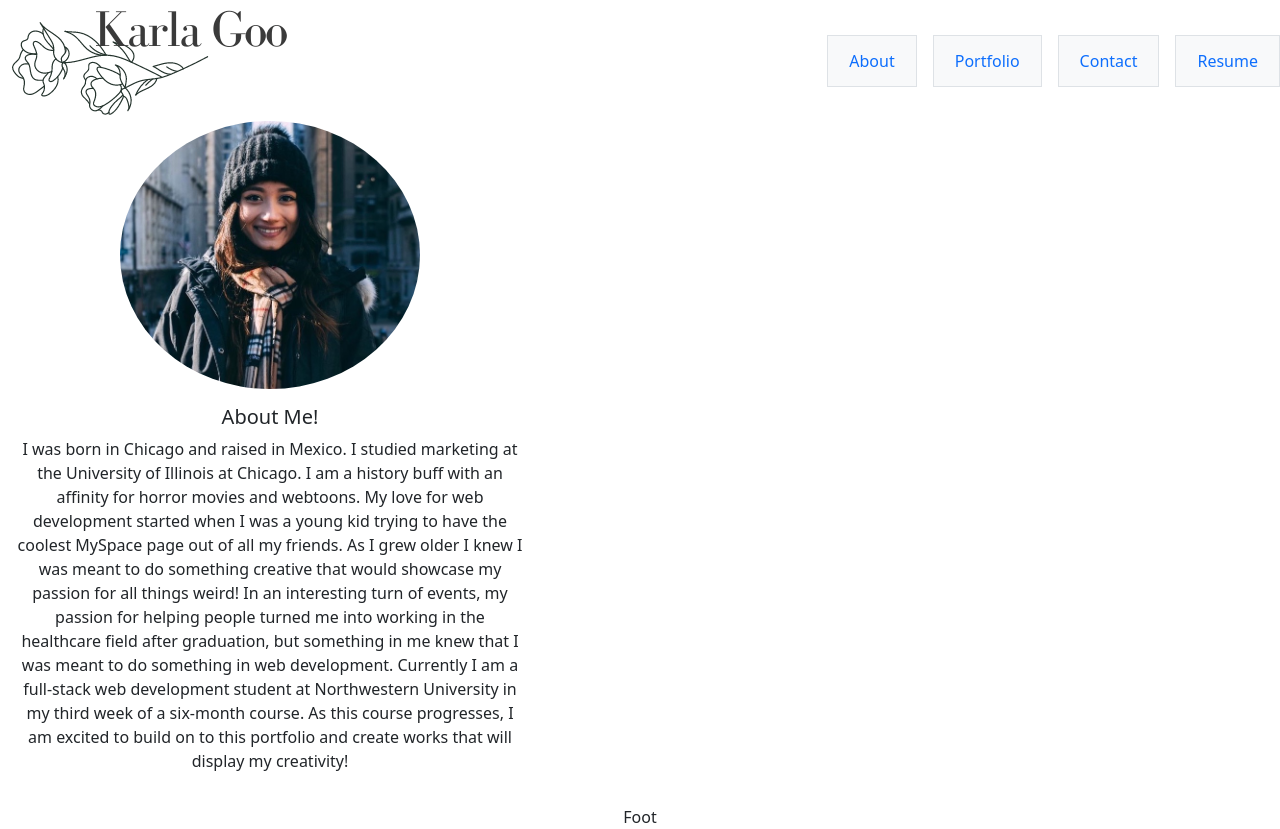
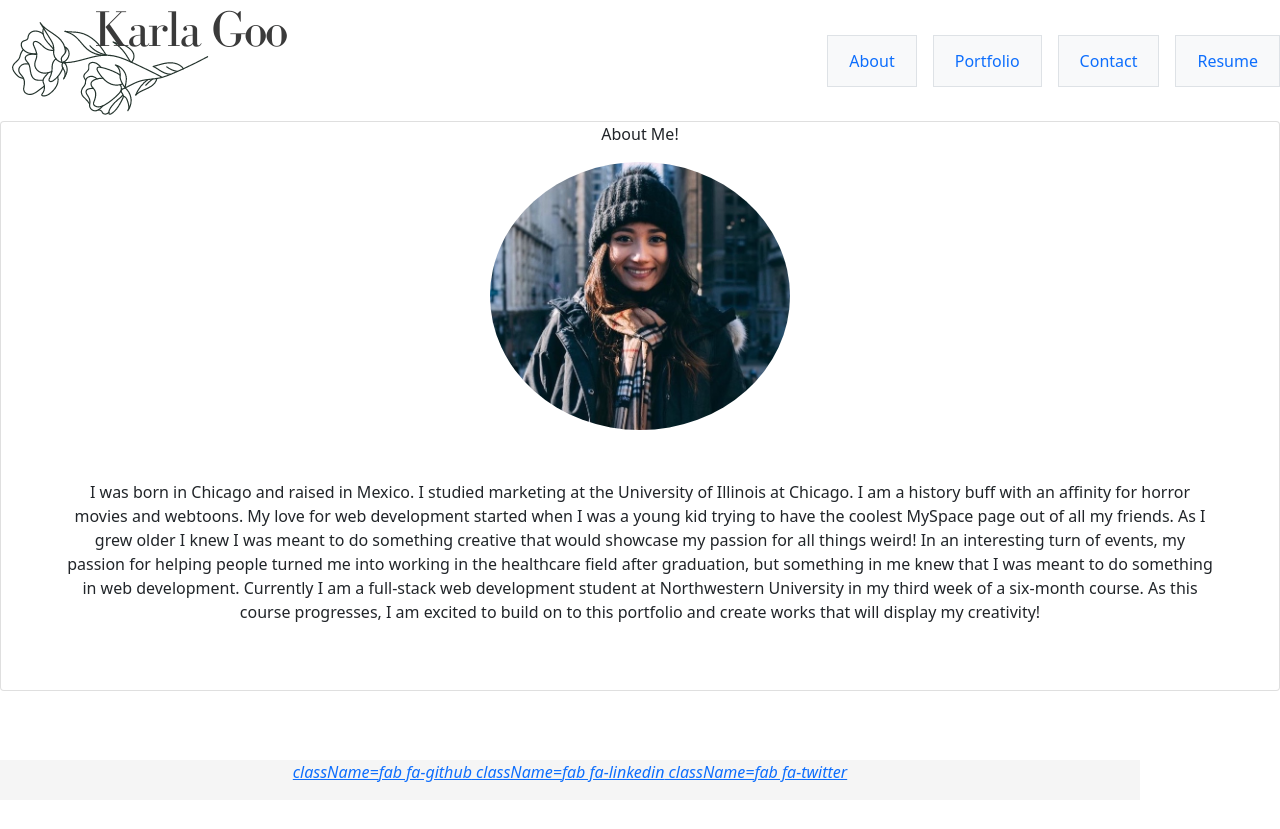
Before and after one commit to karlagoo/react-portfolio, a React (Create React App) app: page / in a window 1280 px wide. After the commit the page ends 800 px from the top, so only its background shows below. Built offline with nearby package versions, Linux system fonts and the light colour scheme.

Commit message:
created footer and added icons

```diff
--- a/package.json
+++ b/package.json
@@ -3,6 +3,9 @@
   "version": "0.1.0",
   "private": true,
   "dependencies": {
+    "@fortawesome/fontawesome-svg-core": "^1.2.36",
+    "@fortawesome/free-solid-svg-icons": "^5.15.4",
+    "@fortawesome/react-fontawesome": "^0.1.16",
     "@testing-library/jest-dom": "^5.14.1",
     "@testing-library/react": "^11.2.7",
     "@testing-library/user-event": "^12.8.3",
--- a/src/components/Footer/index.js
+++ b/src/components/Footer/index.js
@@ -1,9 +1,39 @@
 import React from 'react';
-// import "./style.css";
 
 export default function Footer() {
+    const icons = [
+        {
+            name: "fab fa-github",
+            link: "http://github.com/karlagoo"
+        },
+        {
+            name: "fab fa-linkedin",
+            link: "https://www.linkedin.com/in/karlagoo/"
+        },
+        {
+            name: "fab fa-twitter",
+            link: "https://twitter.com/itsgoocci"
+        }
+    ]
     return (
-        <footer>Foot</footer>
+        <section>
+            <footer className="container" style={{
+                position: "absolute",
+                width: "100%",
+                bottom: "0",
+                height:"2.5rem",
+                alignItems: "center",
+                backgroundColor: "whitesmoke"
+            }}>
+                <div className="Row">
+                {icons.map(icon =>
+                (
+                    <a href={icon.link} key={icon.name}><i> className={icon.name}</i></a>
+                )
+                )}
+                </div>
+            </footer>
+        </section>
     )
 
 }
--- a/src/components/pages/AboutMe.js
+++ b/src/components/pages/AboutMe.js
@@ -6,7 +6,7 @@ import karla from '../../assets/images/karla.jpeg'
 export default function AboutMe() {
     return (
         <>
-        <div className="Card" style={{maxWidth: "540px", display:"flex"}}>
+        {/* <div className="Card" style={{maxWidth: "540px", display:"flex"}}>
             <div className="Row no-gutters">
                 <div className="Column">
                     <img src={karla} style={{
@@ -21,9 +21,9 @@ export default function AboutMe() {
                     </div>
                 </div>
             </div>
-        </div>
+        </div> */}
 
-  {/* <Card style={{
+  <Card style={{
       display: 'flex',}}>
       <div>About Me!</div>
        <Card.Body>
@@ -37,7 +37,7 @@ export default function AboutMe() {
       I was born in Chicago and raised in Mexico. I studied marketing at the University of Illinois at Chicago. I am a history buff with an affinity for horror movies and webtoons. My love for web development started when I was a young kid trying to have the coolest MySpace page out of all my friends. As I grew older I knew I was meant to do something creative that would showcase my passion for all things weird! In an interesting turn of events, my passion for helping people turned me into working in the healthcare field after graduation, but something in me knew that I was meant to do something in web development. Currently I am a full-stack web development student at Northwestern University in my third week of a six-month course. As this course progresses, I am excited to build on to this portfolio and create works that will display my creativity!
       </Card.Text>
     </Card.Body>
-  </Card> */}
+  </Card>
 
 </>
     )
```
Also changed, not shown: 1 other file (tests, documents, lock files or other folders).
